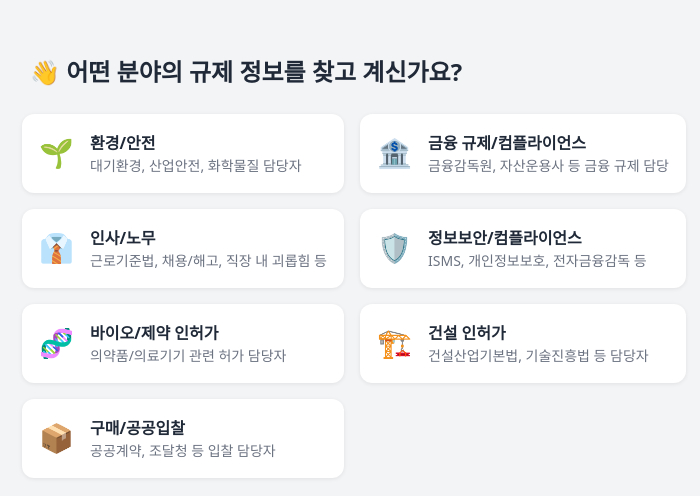
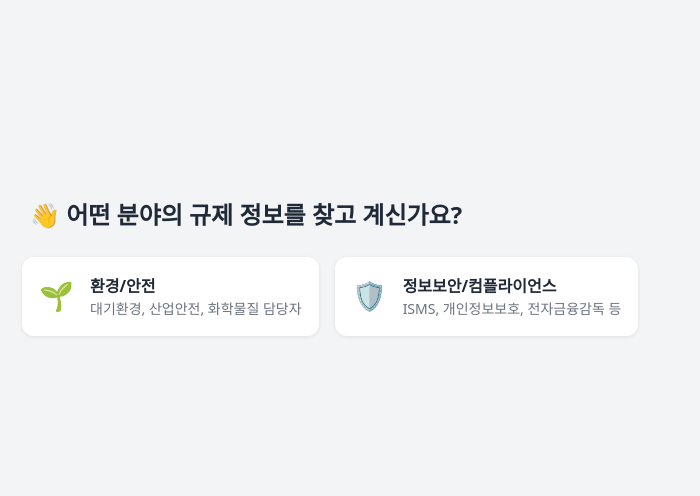
Before and after one commit to givinkwon/reg-ai-web, a Next.js app: page / in a window 1280 px wide. Shown: the part 134-630 px from the top of the page, without its empty margins (394-1094 px from the left). Built offline with nearby package versions, Linux system fonts and the light colour scheme.

Commit message:
feat:update

```diff
--- a/app/components/TypeSelector.tsx
+++ b/app/components/TypeSelector.tsx
@@ -14,42 +14,42 @@ const jobTypes = [
     label: '환경/안전',
     description: '대기환경, 산업안전, 화학물질 담당자',
   },
-  {
-    id: 'finance',
-    emoji: '🏦',
-    label: '금융 규제/컴플라이언스',
-    description: '금융감독원, 자산운용사 등 금융 규제 담당',
-  },
-  {
-    id: 'hr',
-    emoji: '👔',
-    label: '인사/노무',
-    description: '근로기준법, 채용/해고, 직장 내 괴롭힘 등',
-  },
+  // {
+  //   id: 'finance',
+  //   emoji: '🏦',
+  //   label: '금융 규제/컴플라이언스',
+  //   description: '금융감독원, 자산운용사 등 금융 규제 담당',
+  // },
+  // {
+  //   id: 'hr',
+  //   emoji: '👔',
+  //   label: '인사/노무',
+  //   description: '근로기준법, 채용/해고, 직장 내 괴롭힘 등',
+  // },
   {
     id: 'infosec',
     emoji: '🛡️',
     label: '정보보안/컴플라이언스',
     description: 'ISMS, 개인정보보호, 전자금융감독 등',
   },
-  {
-    id: 'bio',
-    emoji: '🧬',
-    label: '바이오/제약 인허가',
-    description: '의약품/의료기기 관련 허가 담당자',
-  },
-  {
-    id: 'construction',
-    emoji: '🏗️',
-    label: '건설 인허가',
-    description: '건설산업기본법, 기술진흥법 등 담당자',
-  },
-  {
-    id: 'procurement',
-    emoji: '📦',
-    label: '구매/공공입찰',
-    description: '공공계약, 조달청 등 입찰 담당자',
-  },
+  // {
+  //   id: 'bio',
+  //   emoji: '🧬',
+  //   label: '바이오/제약 인허가',
+  //   description: '의약품/의료기기 관련 허가 담당자',
+  // },
+  // {
+  //   id: 'construction',
+  //   emoji: '🏗️',
+  //   label: '건설 인허가',
+  //   description: '건설산업기본법, 기술진흥법 등 담당자',
+  // },
+  // {
+  //   id: 'procurement',
+  //   emoji: '📦',
+  //   label: '구매/공공입찰',
+  //   description: '공공계약, 조달청 등 입찰 담당자',
+  // },
 ];
 
 export default function TypeSelector() {
```
